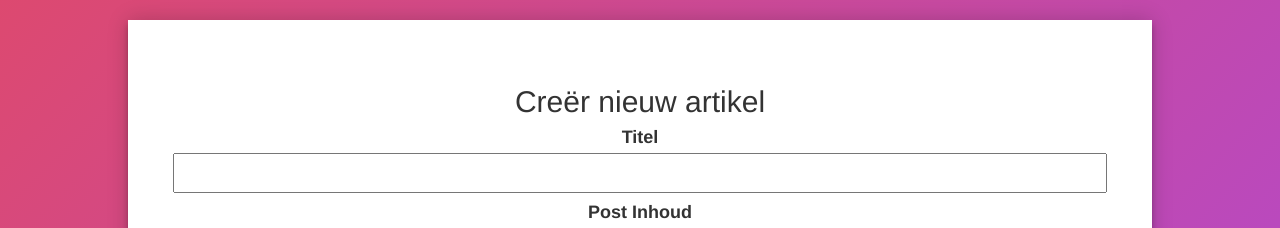
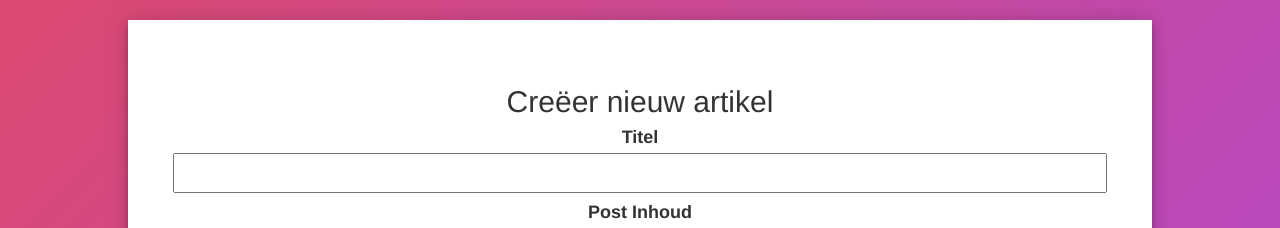
Before and after one commit to Wytze-V/The-ProducersBlog, a PHP site: page /producer_posts_create.php in a window 1280 px wide; the page is wider, and only the part inside the window is pictured. Shown: the part 52-280 px from the top of that part. Run offline with PHP 8.4, Linux system fonts and the light colour scheme; a user stored in the database is signed in; data comes from the database, SQL or seed files in the repository; some libraries are stand-ins or nearby versions.

Commit message:
deel comments bijgewerkt

```diff
--- a/Produblog/assets/includes/header.php
+++ b/Produblog/assets/includes/header.php
@@ -49,7 +49,7 @@
 				  <li><a href='mijnposts.php?id=".$_SESSION['idUsers']."'>Mijn Posts</a></li>
 
 
-				  <li><a href='producer_posts_create.php'>Creër Post</a></li>
+				  <li><a href='producer_posts_create.php'>Creëer Post</a></li>
 				  </ul>
 				  </li>
 				";
--- a/Produblog/editpost.php
+++ b/Produblog/editpost.php
@@ -1,10 +1,12 @@
 <?php
  require_once('assets/includes/include.php');
+//Hier word het id van de post meegenomen van de vorige pagina
  $id = $_GET["id"];
 
-
+//Hier word gecontroleerd of de gebruiker is ingelogd en of de gebruiker producer of admin is anders geen toegang
 if(isset($_SESSION['usertype']) && ( ($_SESSION['usertype'] == 'producer')  or ($_SESSION['usertype'] == 'admin') ) ){
 
+//hier definiëren wij dat variable post de functie getPost moet uitvoeren met het meegegeven id
 	$post = getPost($id);
 	echo"
 
--- a/Produblog/edituser.php
+++ b/Produblog/edituser.php
@@ -1,9 +1,11 @@
 <?php
  require_once('assets/includes/include.php');
+ //Hier wordt het id van de gebruiker meegenomen van de vorige pagina naar deze pagina.
  $id = $_GET["id"];
 
-	// hier wordt het profiel van de ingelogde gebruiker getoont
+//Hier word gecontroleerd of de gebruiker is ingelogd en of de gebruiker admin is anders geen toegang
   if(isset($_SESSION['usertype']) && $_SESSION['usertype'] == 'admin'){
+	  //hier definiëren wij dat variable gebruiker de functie getProfileA moet uitvoeren met het meegegeven id
 		    $gebruiker = getProfileA($id);
         echo"<div class='login-page'>
                 <h3 class='font' >Profiel van ".$gebruiker->username."</h3>
--- a/Produblog/mijnaccount.php
+++ b/Produblog/mijnaccount.php
@@ -1,7 +1,8 @@
 <?php
 require_once('assets/includes/include.php');
-    // hier wordt het profiel van de ingelogde gebruiker getoont
+// hier wordt het profiel van de ingelogde gebruiker getoont
     if(isset($_SESSION['email'])){
+//hier definiëren wij dat variable gebruiker de functie getProfile moet uitvoeren met het meegegeven id
     $gebruiker = getProfile($_SESSION['idUsers']);
         echo"<div class='mijnaccount-page'>
                 <h3 class='font' >Profiel van ".$gebruiker->username."</h3>
--- a/Produblog/producer_posts_create.php
+++ b/Produblog/producer_posts_create.php
@@ -4,6 +4,7 @@ require_once('assets/includes/include.php');
 
 $con = getDBConnection();
 
+//Hier word gecontroleerd of de gebruiker is ingelogd en of de gebruiker producer of admin is anders geen toegang
 if(isset($_SESSION['usertype']) && ( ($_SESSION['usertype'] == 'producer')  or ($_SESSION['usertype'] == 'admin') ) ){
 
 }else{
@@ -15,7 +16,7 @@ if(isset($_SESSION['usertype']) && ( ($_SESSION['usertype'] == 'producer')  or (
 
 <div class="content">
 
-    <h2>Creër nieuw artikel</h2>
+    <h2>Creëer nieuw artikel</h2>
 
 
  <form action="ac_post.php" method="post">
```
Also changed, not shown: Produblog/ac_post.php (+4 -4 lines), Produblog/admin_home.php (+3 -6 lines), 1 other file.
